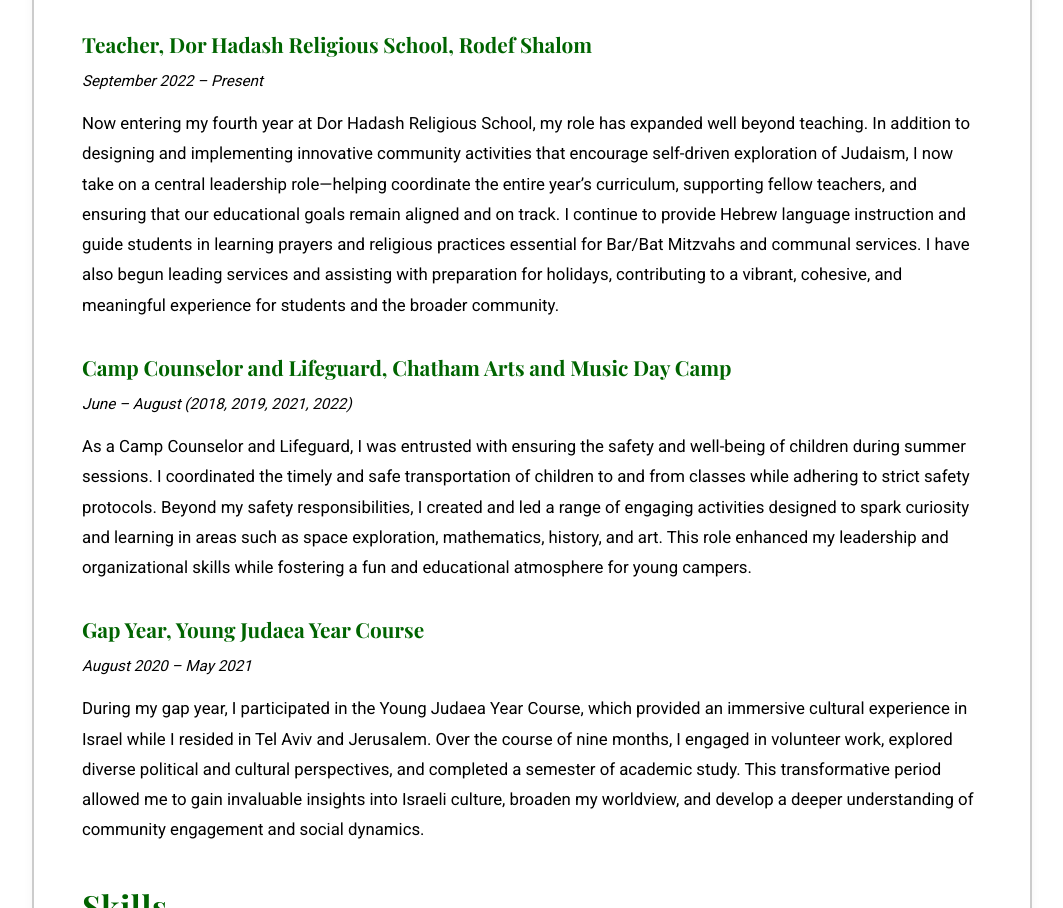
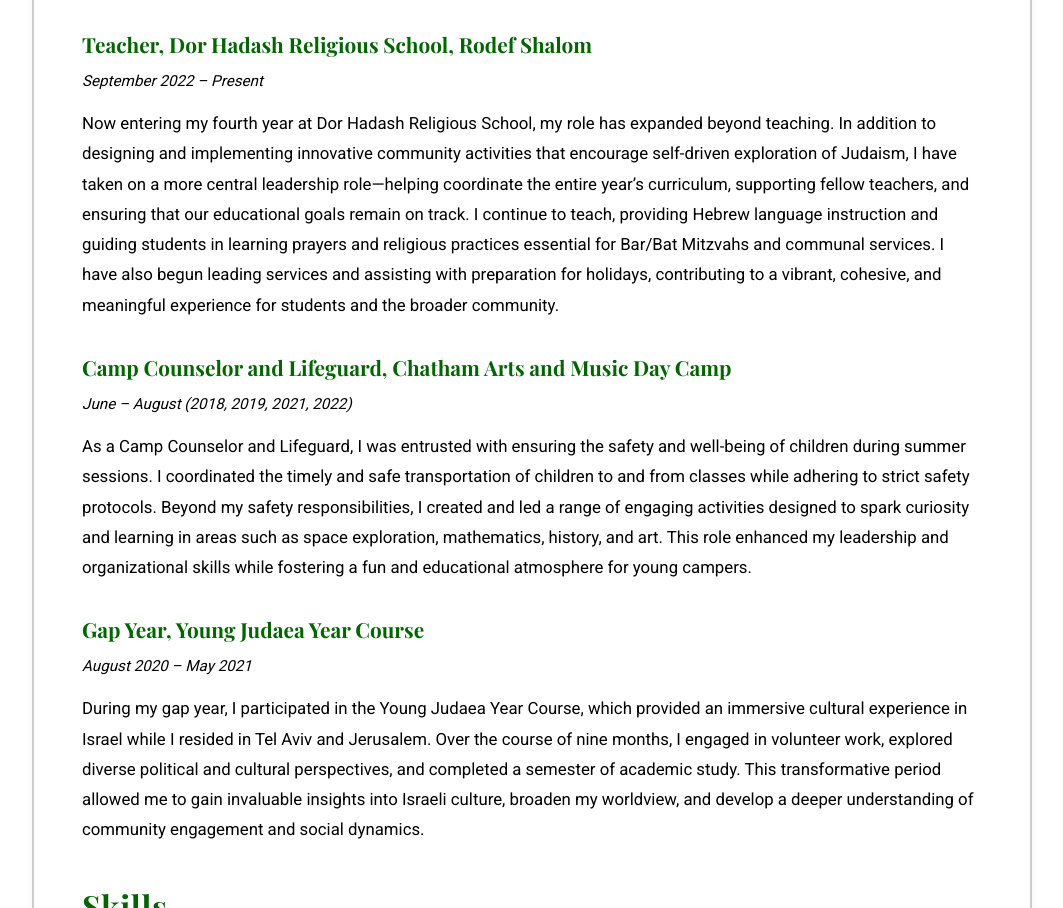
Before and after one commit to dhollander24/resume.information, a plain HTML site: page index.html in a window 1280 px wide. Shown: the part 2141-3049 px from the top of the page, without its empty margins (108-1171 px from the left). Drawn offline with nearby package versions, Linux system fonts and the light colour scheme.

Commit message:
Update index.html

```diff
--- a/index.html
+++ b/index.html
@@ -233,7 +233,7 @@
       <div class="job">
         <div class="job-title">Teacher, Dor Hadash Religious School, Rodef Shalom</div>
         <div class="job-date">September 2022 – Present</div>
-        <p>Now entering my fourth year at Dor Hadash Religious School, my role has expanded well beyond teaching. In addition to designing and implementing innovative community activities that encourage self-driven exploration of Judaism, I now take on a central leadership role—helping coordinate the entire year’s curriculum, supporting fellow teachers, and ensuring that our educational goals remain aligned and on track. I continue to provide Hebrew language instruction and guide students in learning prayers and religious practices essential for Bar/Bat Mitzvahs and communal services. I have also begun leading services and assisting with preparation for holidays, contributing to a vibrant, cohesive, and meaningful experience for students and the broader community.</p>
+        <p>Now entering my fourth year at Dor Hadash Religious School, my role has expanded beyond teaching. In addition to designing and implementing innovative community activities that encourage self-driven exploration of Judaism, I have taken on a more central leadership role—helping coordinate the entire year’s curriculum, supporting fellow teachers, and ensuring that our educational goals remain on track. I continue to teach, providing Hebrew language instruction and guiding students in learning prayers and religious practices essential for Bar/Bat Mitzvahs and communal services. I have also begun leading services and assisting with preparation for holidays, contributing to a vibrant, cohesive, and meaningful experience for students and the broader community.</p>
       </div>
 
       <div class="job">
```
